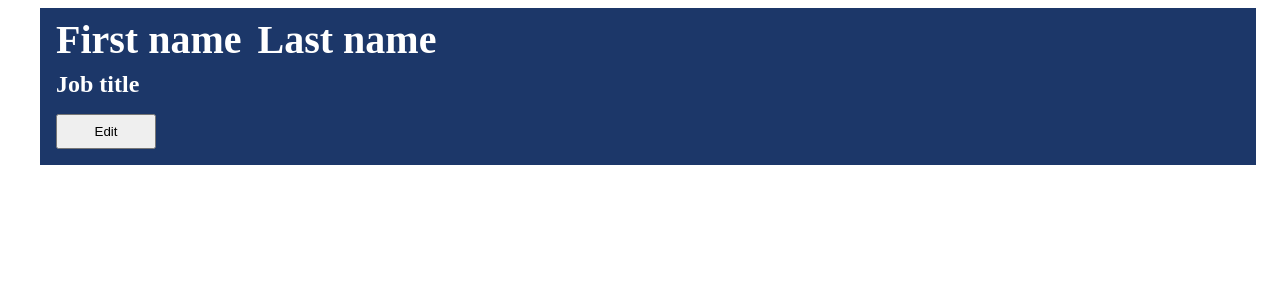
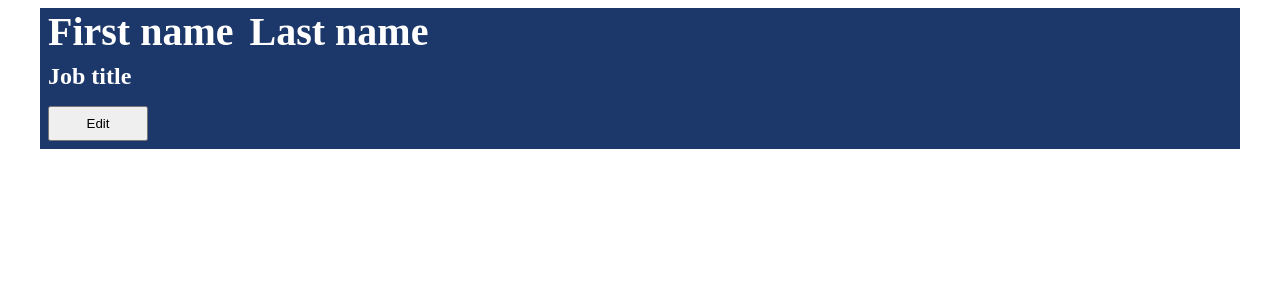
Before and after one commit to mkj-dev/top-cv-creator, a React (Vite) app: page / in a window 1280 px wide. Shown: the top 300 px of the page. Built offline with nearby package versions, Linux system fonts and the light colour scheme.

Commit message:
Delete header padding

```diff
--- a/src/styles/CVHeader.css
+++ b/src/styles/CVHeader.css
@@ -2,7 +2,6 @@ header {
     background-color: #1c3769;
     width: 100%;
     margin: .5rem auto;
-    padding: .5rem;
     color: #fff;
 }
 
```
